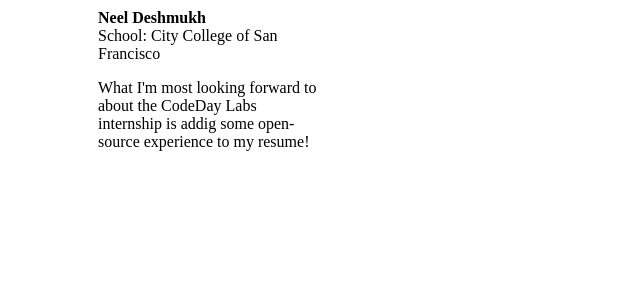
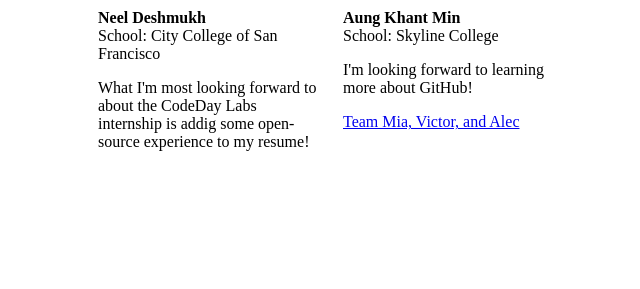
Before and after one commit to wliu4040/GitWorkflowIntro, a Flask app: page /2025 in a window 1280 px wide. Shown: the part 1269-1558 px from the top of the page, without its empty margins (72-712 px from the left). Run offline with Flask 3, Linux system fonts and the light colour scheme.

Commit message:
Update Templates

```diff
--- a/templates/students_2025.html
+++ b/templates/students_2025.html
@@ -73,5 +73,16 @@
         <p> What I'm most looking forward to about the CodeDay Labs internship is addig some open-source experience to my resume! </p>
     </div>
 
+
+    <div class="student-container">
+        <div>
+            <img src="static/img/AungKhantMin.JPG">
+        </div>
+        <div class="student-name"> Aung Khant Min </div>
+        <div> School: Skyline College </div>
+        <p> I'm looking forward to learning more about GitHub! </p>
+        <a href="/mia_victor_alec"> Team Mia, Victor, and Alec </a>
+    </div>
+
 </body>
 </html>
```
